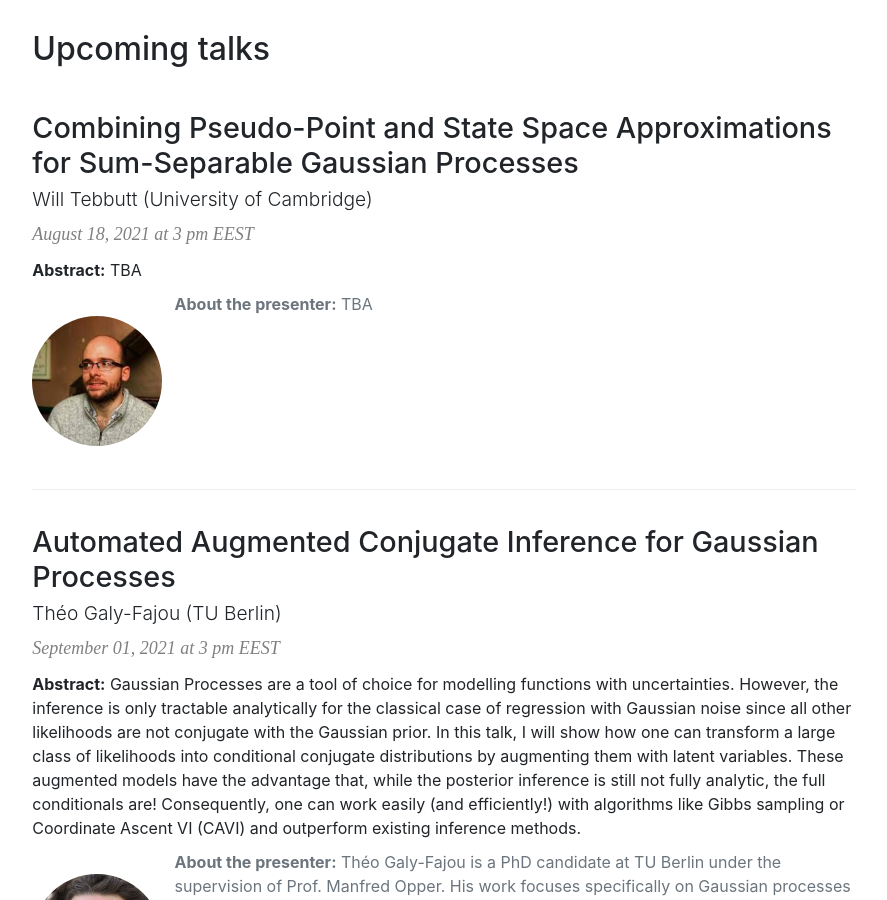
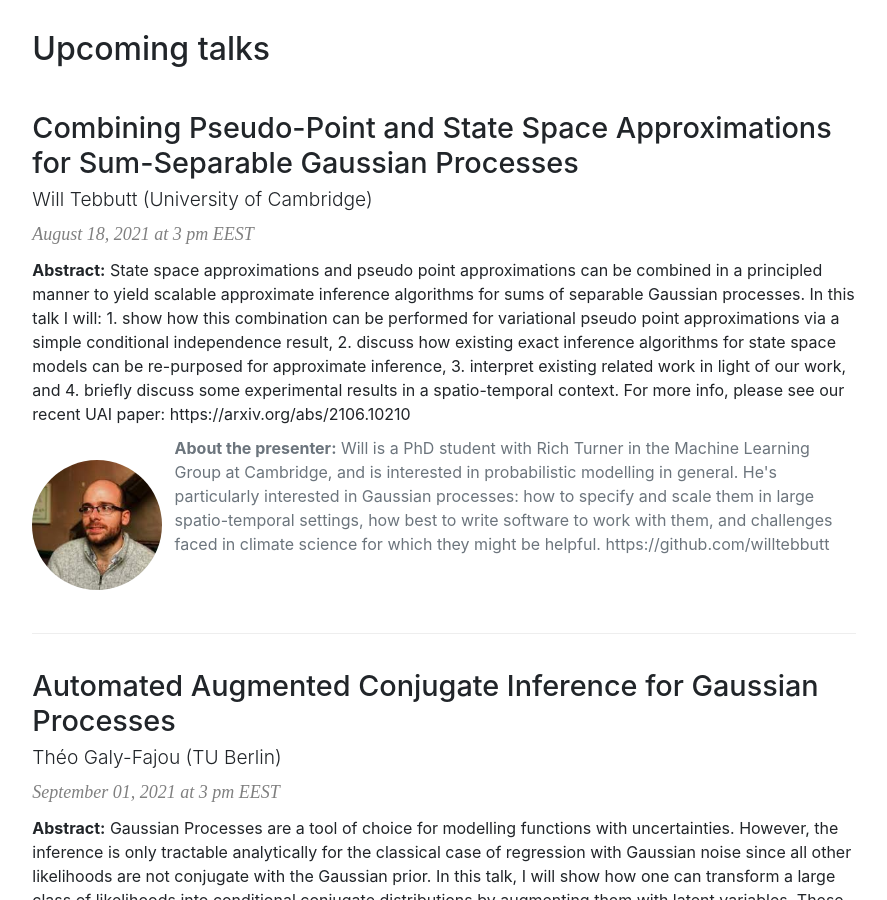
Before and after one commit to AaltoML/apml, a Jekyll site: the page built from index.html, in a window 1280 px wide and 900 px high, scrolled down 922 px. Shown: the whole window, without its empty margins (196-1083 px from the left). Built offline with Jekyll 4.4.1, drawn with Linux system fonts in a browser that asks for light colours.

Commit message:
added Will s talk

```diff
--- a/_data/talks.yml
+++ b/_data/talks.yml
@@ -2,9 +2,13 @@
   title: "Combining Pseudo-Point and State Space Approximations for Sum-Separable Gaussian Processes"
   presenter: "Will Tebbutt"
   affiliation: "University of Cambridge"
-  abstract: "TBA"
+  abstract: "State space approximations and pseudo point approximations can be combined in a principled manner to yield scalable approximate inference algorithms for sums of separable Gaussian processes. In this talk I will: 1. show how this combination can be performed for variational pseudo point approximations via a simple conditional independence result, 2. discuss how existing exact inference algorithms for state space models can be re-purposed for approximate inference, 3. interpret existing related work in light of our work, and 4. briefly discuss some experimental results in a spatio-temporal context.
+
+For more info, please see our recent UAI paper: https://arxiv.org/abs/2106.10210"
   photo: "will-tebbutt"
-  biography: "TBA"
+  biography: "Will is a PhD student with Rich Turner in the Machine Learning Group at Cambridge, and is interested in probabilistic modelling in general. He's particularly interested in Gaussian processes: how to specify and scale them in large spatio-temporal settings, how best to write software to work with them, and challenges faced in climate science for which they might be helpful.
+
+https://github.com/willtebbutt"
 
 - date: September 01, 2021 at 3 pm EEST
   title: "Automated Augmented Conjugate Inference for Gaussian Processes"
```
